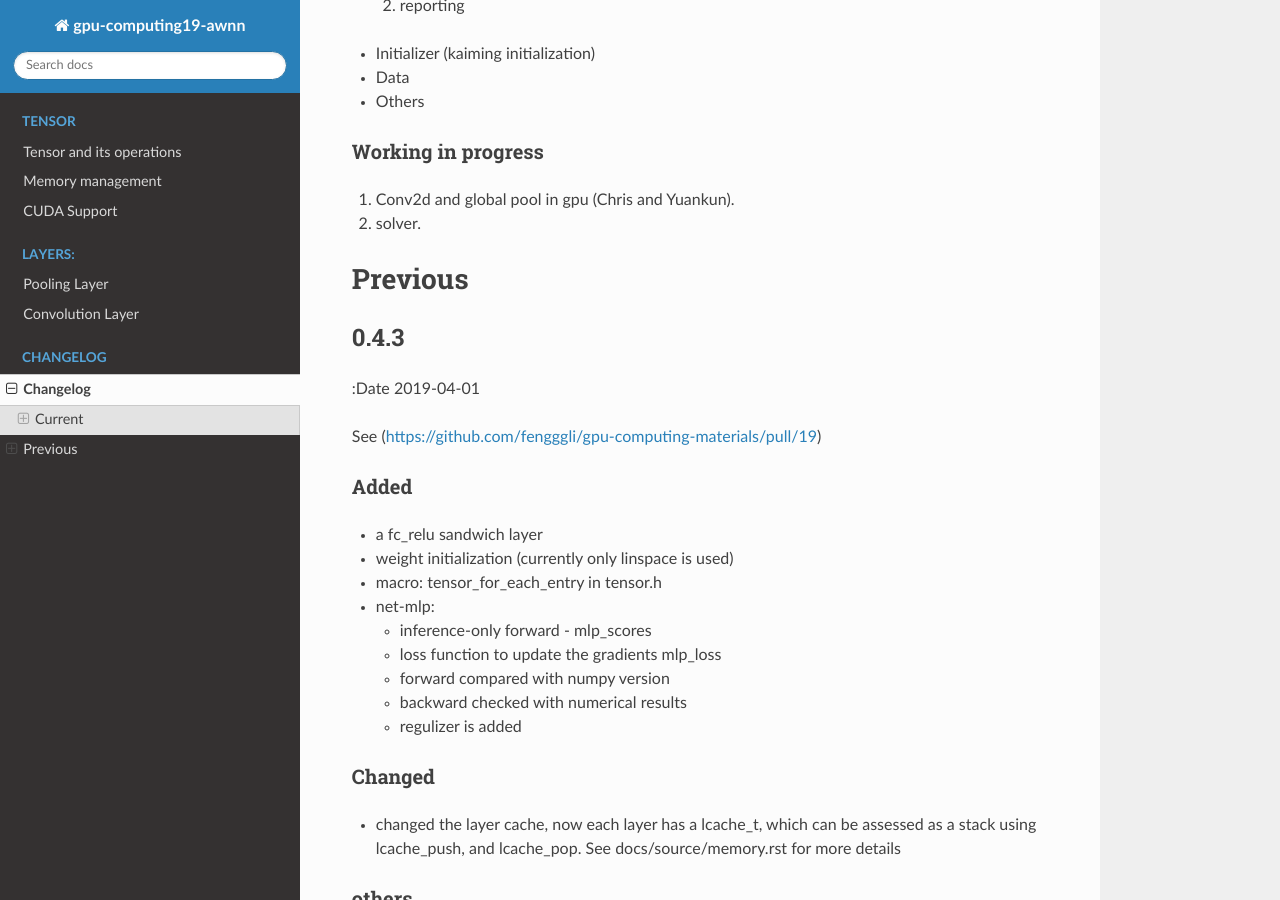
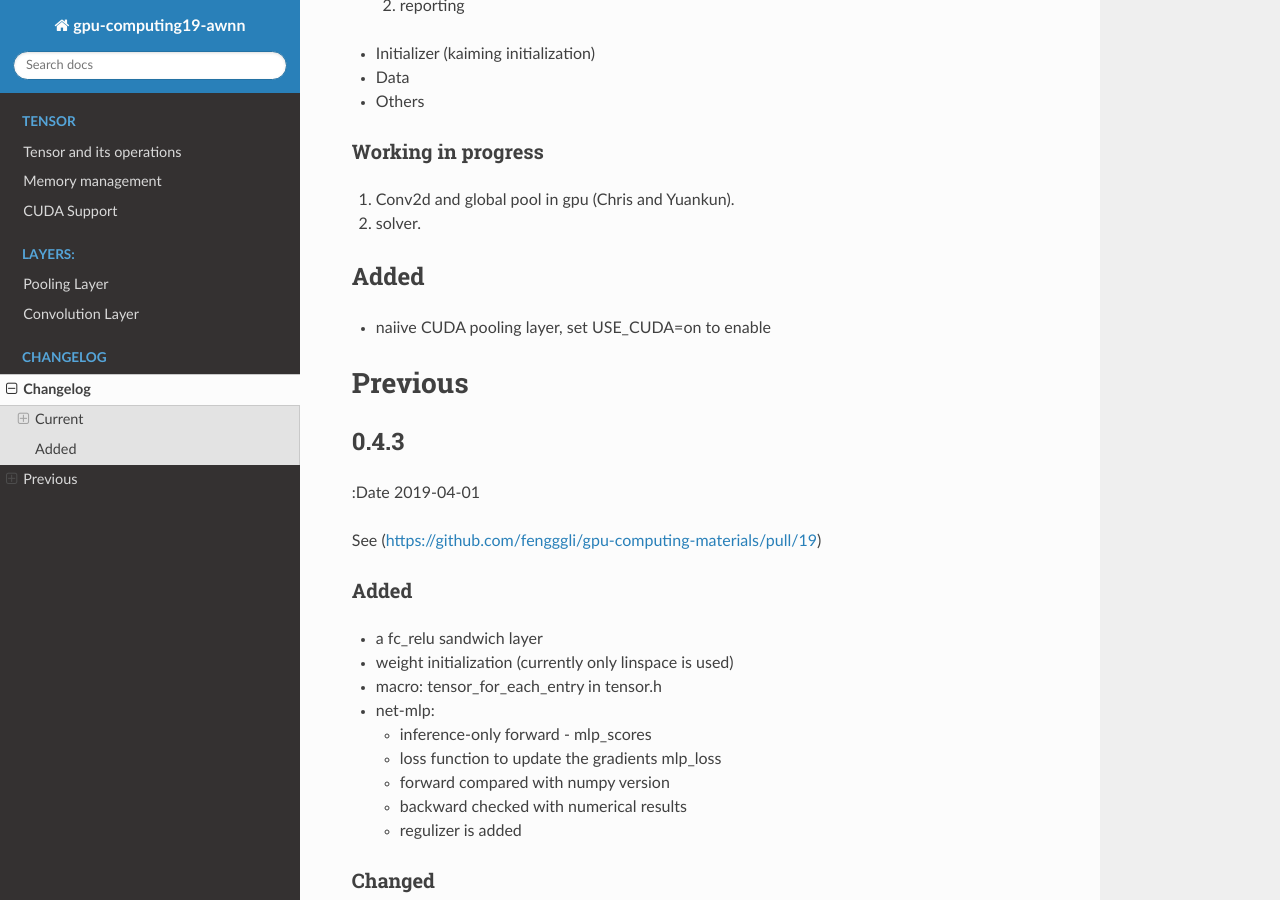
Before and after one commit to fengggli/gpu-computing-materials, a Sphinx documentation site: the page built from docs/source/changelog.rst, in a window 1280 px wide and 900 px high, scrolled down 781 px. Built offline with Sphinx 7.4.7 and the Read the Docs theme 2.0.0, drawn with Linux system fonts in a browser that asks for light colours.

Commit message:
doc: changelog

```diff
--- a/docs/source/changelog.rst
+++ b/docs/source/changelog.rst
@@ -48,6 +48,11 @@ Working in progress
 
 1. Conv2d and global pool in gpu (Chris and Yuankun).
 2. solver.
+
+Added
+======
+
+* naiive CUDA pooling layer, set USE_CUDA=on to enable
 
 =========
 Previous
```
